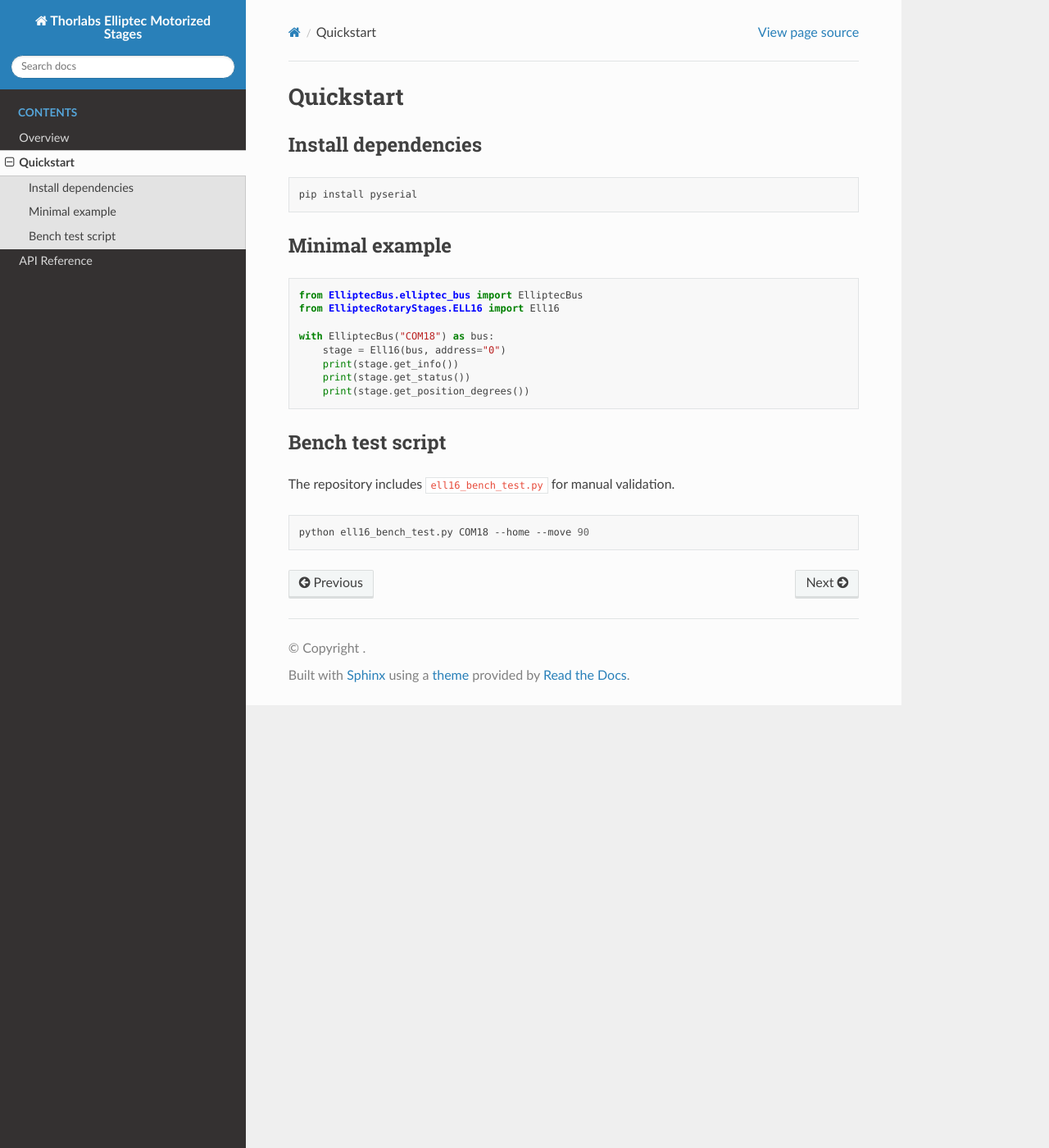
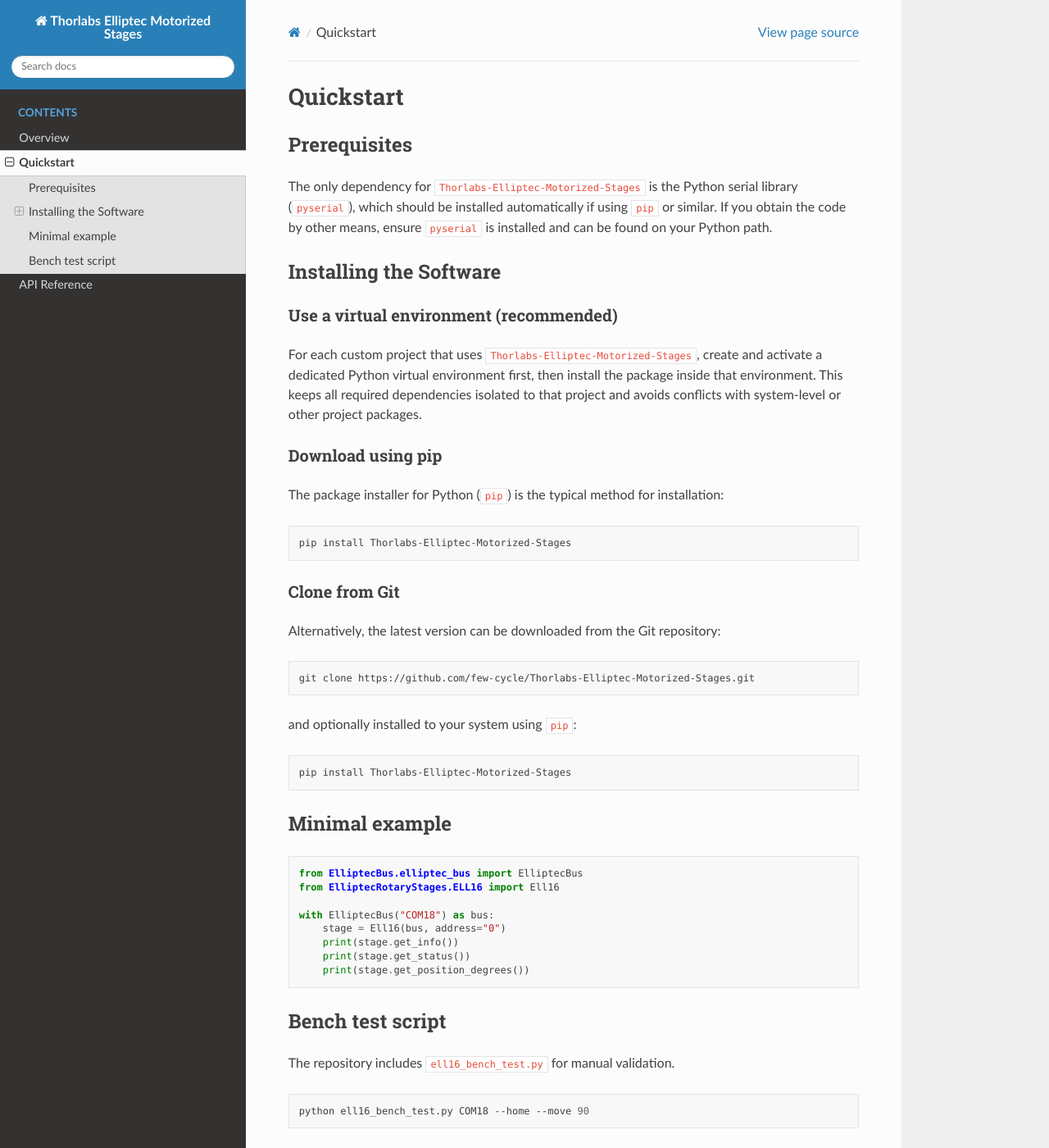
Before and after one commit to few-cycle/Thorlabs-Elliptec-Motorized-Stages, a Sphinx documentation site: the page built from docs/quickstart.rst, in a window 1280 px wide and 1400 px high. Shown: the whole window at 82% size. Built offline with Sphinx 7.4.7 and the Read the Docs theme 3.1.0, drawn with Linux system fonts in a browser that asks for light colours.

Commit message:
Modified the Docs files

```diff
--- a/docs/quickstart.rst
+++ b/docs/quickstart.rst
@@ -1,12 +1,42 @@
 Quickstart
 ==========
 
-Install dependencies
---------------------
+Prerequisites
+-------------
+
+The only dependency for ``Thorlabs-Elliptec-Motorized-Stages`` is the Python serial library (``pyserial``), which should be installed automatically if using ``pip`` or similar. If you obtain the code by other means, ensure ``pyserial`` is installed and can be found on your Python path.
+
+Installing the Software
+-------------------------
+
+Use a virtual environment (recommended)
+~~~~~~~~~~~~~~~~~~~~~~~~~~~~~~~~~~~~~~~
+
+For each custom project that uses ``Thorlabs-Elliptec-Motorized-Stages``, create and activate a dedicated Python virtual environment first, then install the package inside that environment. This keeps all required dependencies isolated to that project and avoids conflicts with system-level or other project packages.
+
+Download using pip
+~~~~~~~~~~~~~~~~~~
+
+The package installer for Python (``pip``) is the typical method for installation:
 
 .. code-block:: bash
 
-   pip install pyserial
+   pip install Thorlabs-Elliptec-Motorized-Stages
+
+Clone from Git
+~~~~~~~~~~~~~~
+
+Alternatively, the latest version can be downloaded from the Git repository:
+
+.. code-block:: bash
+
+   git clone https://github.com/few-cycle/Thorlabs-Elliptec-Motorized-Stages.git
+
+and optionally installed to your system using ``pip``:
+
+.. code-block:: bash
+
+   pip install Thorlabs-Elliptec-Motorized-Stages
 
 Minimal example
 ---------------
```
Also changed, not shown: 10 other files.
